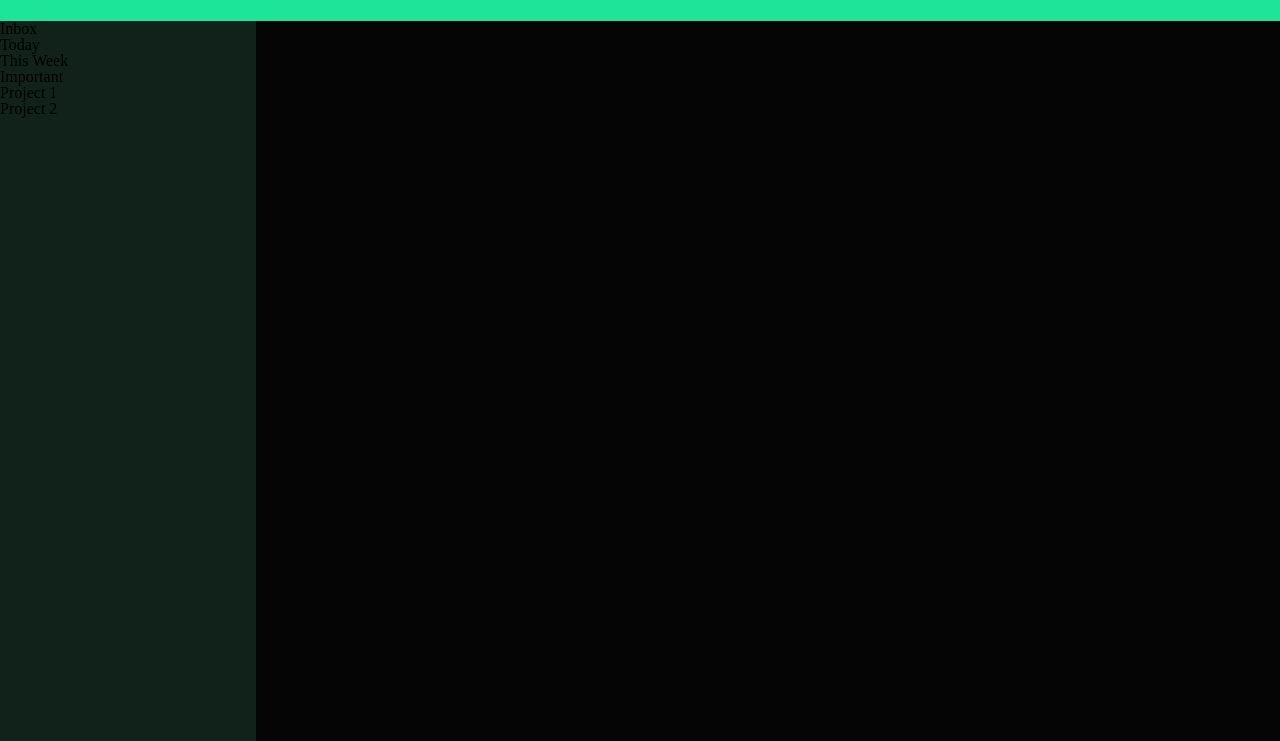
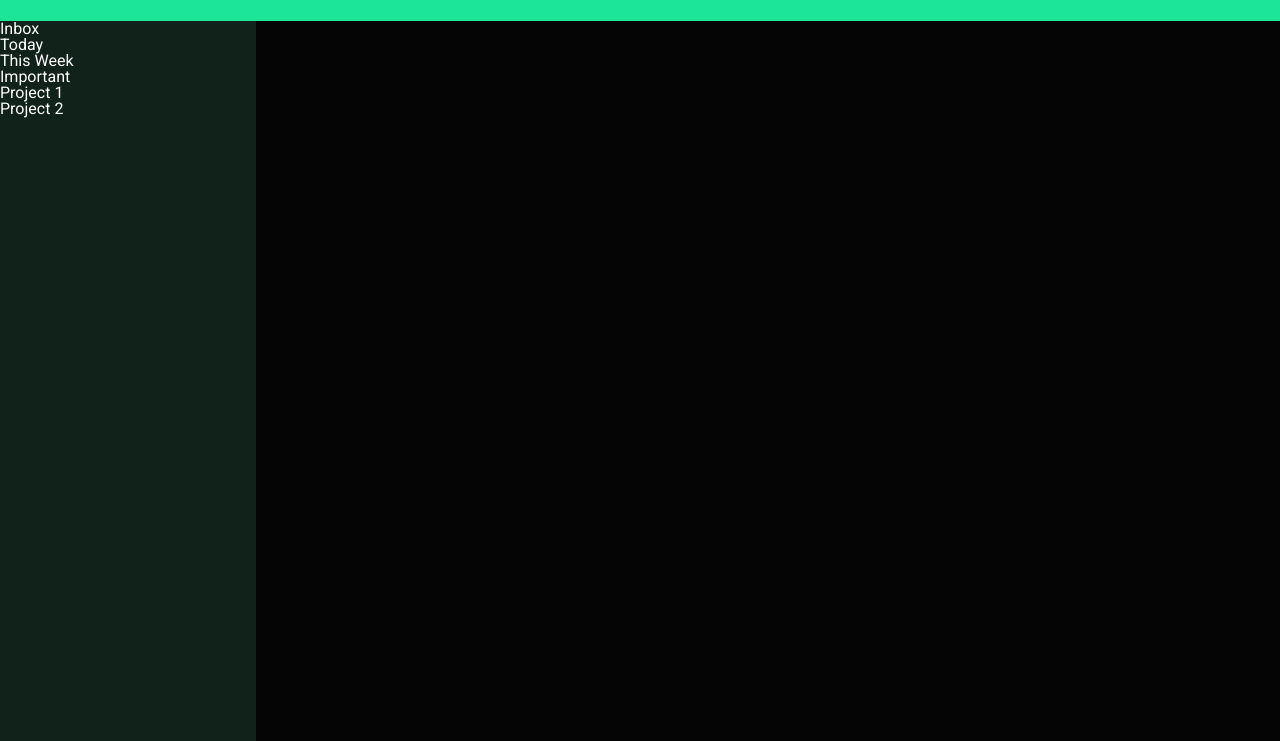
Before and after one commit to MewKay/to-do-list, a website built with webpack: page dist/index.html in a window 1280 px wide. Shown: the part 59-800 px from the top of the page. Built offline with Linux system fonts and the light colour scheme.

Commit message:
Add color and font to sidebar's text

```diff
--- a/src/components/styles/style.css
+++ b/src/components/styles/style.css
@@ -2,6 +2,7 @@
 
 :root {
   --font-heading: "Raleway", sans-serif;
+  --font-text: "Roboto", sans-serif;
   --text: #ffffff;
   --background: #050505;
   --primary: #1de598;
@@ -43,6 +44,11 @@ header {
 
 /* -- Style -- */
 
+body {
+  color: var(--text);
+  font-family: var(--font-text);
+}
+
 header {
   background-color: var(--primary);
 }
```
Also changed, not shown: dist/main.js.
